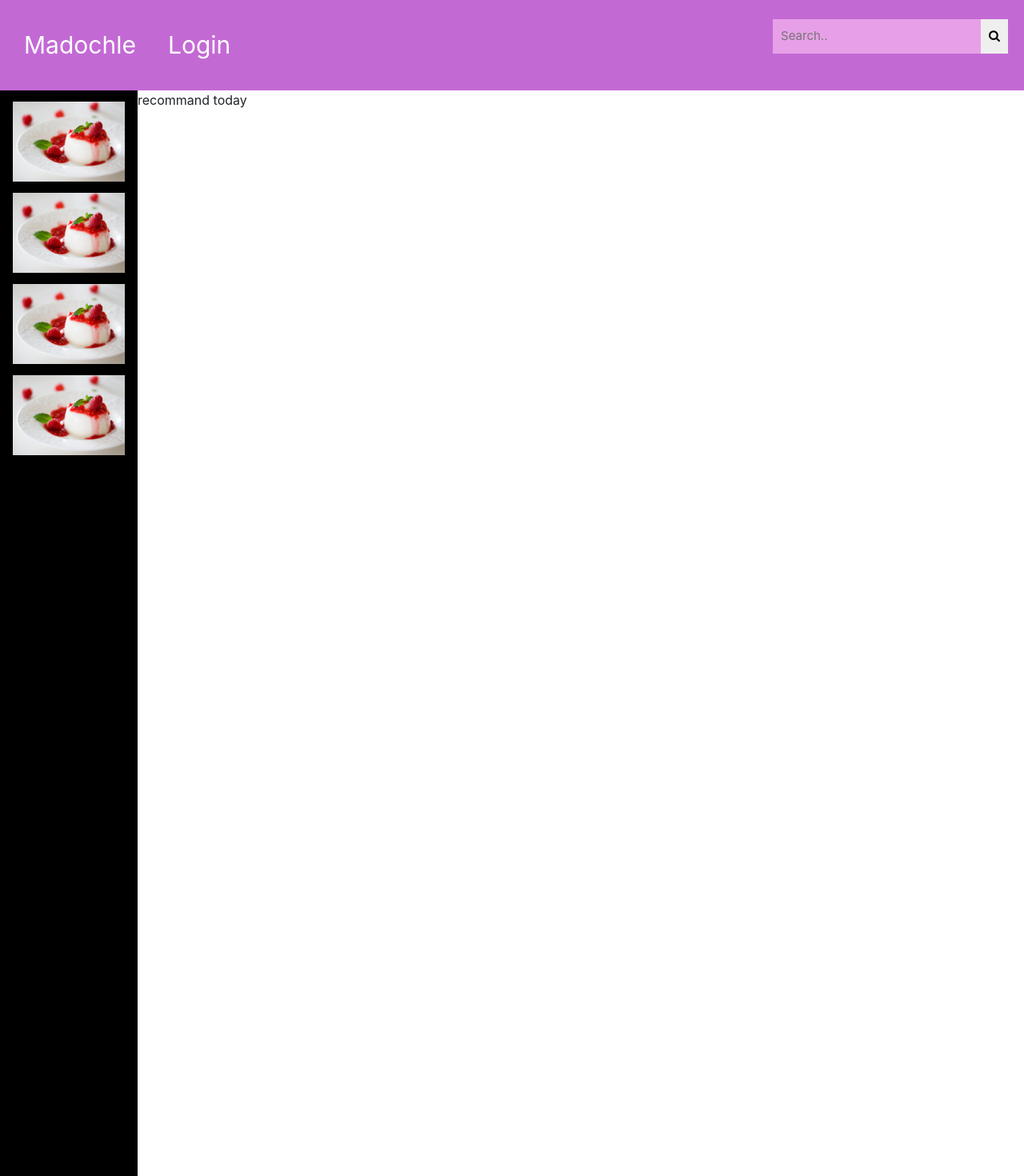
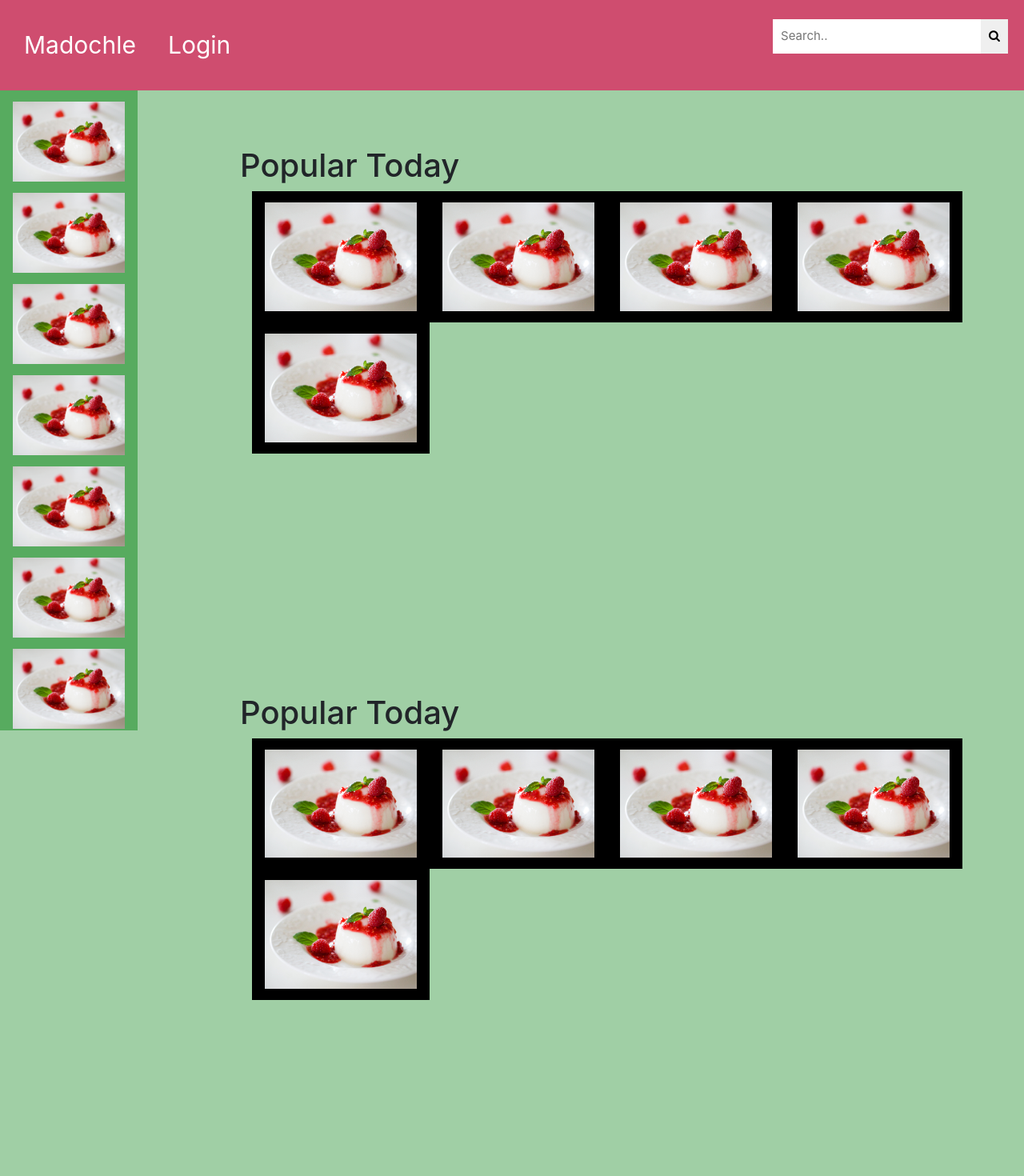
Before and after one commit to Ford-Narongrit/madolche, a React (Create React App) app: page /signUpPage in a window 1280 px wide. Shown: the top 1470 px of the page at 80% size. After the commit the page ends 1250 px from the top, so only its background shows below. Built offline with nearby package versions, Linux system fonts and the light colour scheme.

Commit message:
linkpath to homepage v1

```diff
--- a/public/index.html
+++ b/public/index.html
@@ -17,17 +17,18 @@
 
   <style>
     /* set width auto */
-    @media screen and (max-width: 600px) {
+    /* @media screen and (max-width: 600px) {
       .column.side, .column.middle {
-        width: 50%;
+
       }
-    }
+    } */
 
     .main {
       margin-top: 113px;
       padding: 0px;
       margin-inline: 0;
       height: 100%;
+      background-color: #A0CFA5;
     }
   </style>
 </html>
--- a/src/components/navBar.js
+++ b/src/components/navBar.js
@@ -3,39 +3,47 @@ import { Link } from 'react-router-dom'
 import '../css/navBar.css'
 
 import dessert from '../images/dessert.jpg'
-import header from './header'
-import signup from './signupBox'
 
 export default function navBar(props) {
     return (
+        <div style={{ }}>
             <div className="sidenav">
                 <Link to="/">
                     <div className='img' style={{  backgroundImage: `url(${dessert})` }} >
-                    <div className='text'>dessert1</div>
+                        <div className='text'>Cake</div>
                     </div>
-
                 </Link>
-
                 <Link to="/">
                     <div className='img' style={{  backgroundImage: `url(${dessert})` }} >
-                    <div className='text'>dessert2</div>
+                        <div className='text'>Cookie</div>
                     </div>
-
                 </Link>
-
                 <Link to="/">
                     <div className='img' style={{  backgroundImage: `url(${dessert})` }} >
-                    <div className='text'>dessert3</div>
+                        <div className='text'>Gelatin</div>
                     </div>
-
                 </Link>
-
                 <Link to="/">
                     <div className='img' style={{  backgroundImage: `url(${dessert})` }} >
-                    <div className='text'>dessert4</div>
+                        <div className='text'>Bread</div>
                     </div>
-
                 </Link>
+                <Link to="/">
+                    <div className='img' style={{  backgroundImage: `url(${dessert})` }} >
+                        <div className='text'>Ice cream</div>
+                    </div>
+                </Link>
+                <Link to="/">
+                    <div className='img' style={{  backgroundImage: `url(${dessert})` }} >
+                        <div className='text'>Pie</div>
+                    </div>
+                </Link>
+                <Link to="/">
+                    <div className='img' style={{  backgroundImage: `url(${dessert})` }} >
+                        <div className='text'>candy</div>
+                    </div>
+                </Link>
+            </div>
         </div>
     )
 }
--- a/src/css/header.css
+++ b/src/css/header.css
@@ -1,5 +1,5 @@
 .header {
-    background-color: rgb(195, 105, 212);
+    background-color: #CF4D6F;
     overflow: hidden;
     padding: 14px 10px;
     position: fixed;
@@ -14,7 +14,7 @@
     color: white;
 }
 .header a :hover{
-    background-color: violet;
+    background-color: #6e3b59;
 }
 
 .header span{
@@ -26,7 +26,7 @@
     padding: 10px;
     font-size: 15px;
     border: none;
-    background: rgb(231, 160, 231);
+    background: white;
 }
 
 .header button{
--- a/src/css/loginPage.css
+++ b/src/css/loginPage.css
@@ -22,13 +22,11 @@ html, body {
 
 .innerright{
     display: grid;
-  justify-content: center;
-  align-content: center;
-  text-align: center;
+    justify-content: center;
+    align-content: center;
+    text-align: center;
     padding-top: 30px;
     background-color: #16697a7c;
-
-
 }
 
 .loginHead{
@@ -77,5 +75,5 @@ input[type=submit]{
     padding: 0px 4px;
     transition: color 0.2s ease-out 0s, opacity 0.2s ease-out 0s;
     color: rgb(204, 173, 112);
-
+    background-color: rgb(5, 3, 0);
 }
--- a/src/css/navBar.css
+++ b/src/css/navBar.css
@@ -1,9 +1,10 @@
 .sidenav {
-    padding-bottom: 100%;
+    height: 100%;
+    /* overflow-y: scroll; */
     float: left;
     text-align: center;
-    background-color: rgb(0, 0, 0);
-
+    background-color: #57AB5F;
+    position: fixed;
 }
 .sidenav .img {
     background-size: cover;
@@ -16,6 +17,7 @@
 
 .sidenav a {
     text-decoration: none;
+
 }
 
 .text {
@@ -26,7 +28,7 @@
     opacity: 0;
     color: white;
     font-size: 25px;
-    background-color: black;
+    background-color:#311E10;
     transition: 0.3s ease;
 }
 
--- a/src/css/recommendBar.css
+++ b/src/css/recommendBar.css
@@ -1,14 +1,13 @@
 .container {
-    display: flex;
+    display: inline-block;
     flex-direction: row;
-    background-color: black;
     align-content: center;
-    float: left;
 }
 .container a img {
-    width: 140px;
+    width: 222px;
     height: auto;
     padding: 14px 16px;
+    background-color: black;
 }
 
 .container :hover {
--- a/src/views/homepage.js
+++ b/src/views/homepage.js
@@ -7,12 +7,23 @@ export default function homepage() {
     return (
         <div>
             <HeaderNavBar/>
-            <div style={{ marginTop:'30px' }}>
-            </div>    <NavBar/>
+            <NavBar/>
+            <div style={{ marginLeft: '300px'}}>
                 <div>
-                    recommand today
+                    <h1 style={{ textAlign: 'left', paddingTop: '70px'}}>
+                        Popular Today
+                    </h1>
+                    <RecommendBar/>
                 </div>
-                <RecommendBar/>
+
+                <div>
+                    <h1 style={{ textAlign: 'left', paddingTop: '300px' }}>
+                        Popular Today
+                    </h1>
+                    <RecommendBar/>
+                </div>
+
+            </div>
 
         </div>
     );
--- a/src/views/loginPage.js
+++ b/src/views/loginPage.js
@@ -6,16 +6,14 @@ import Header from '../components/header'
 export default function loginPage(props) {
     return (
         <div className="mycontainer">
-
             <div className="row" style={{height: "100vh"}}>
                 <div className="col-sm-4 left">
-                    <a></a>
                         </div>
                         <div className="col-sm-8 innerright">
                             <div >
                                 <h2 className="loginHead">LoginPage</h2>
                                 <br/>
-                                <form action="/homepag" style = {{color : "black"}}>
+                                <form action="/" style = {{color : "black"}}>
 
                                 <input className="inputStyle" type = "text" name = "username" placeholder="username"/>
                                 <br/>
@@ -27,7 +25,7 @@ export default function loginPage(props) {
                                 </form>
                             </div>
                             <br></br>
-                            <a href="./signUpPage"><button className="btnSignup" >Sign Up  </button> </a>
+                            <Link to="./signUpPage"><button className="btnSignup" >Sign Up  </button></Link>
                 </div>
             </div>
             <Header/>
```
Also changed, not shown: 2 other files (tests, documents, lock files or other folders). Lines whose indentation alone changed are shown as unchanged.
